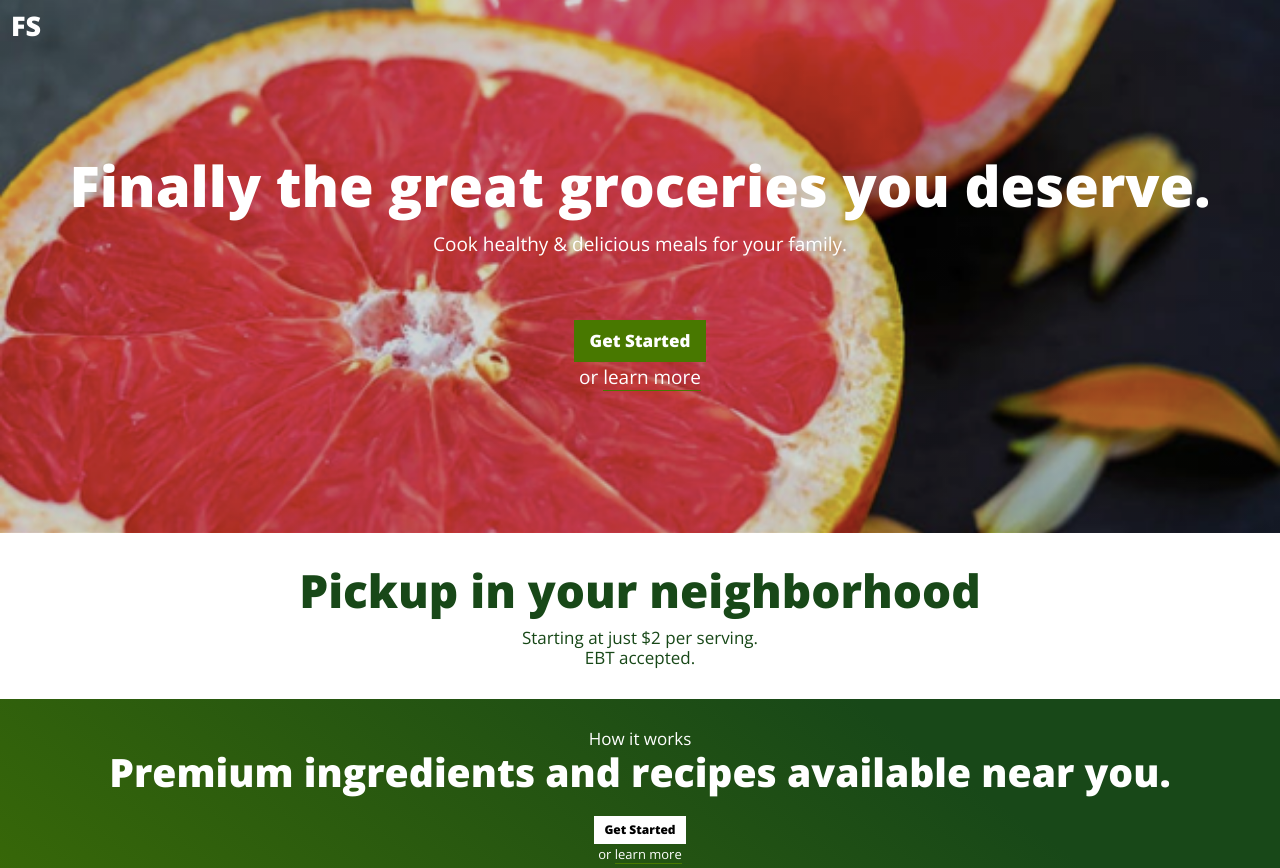
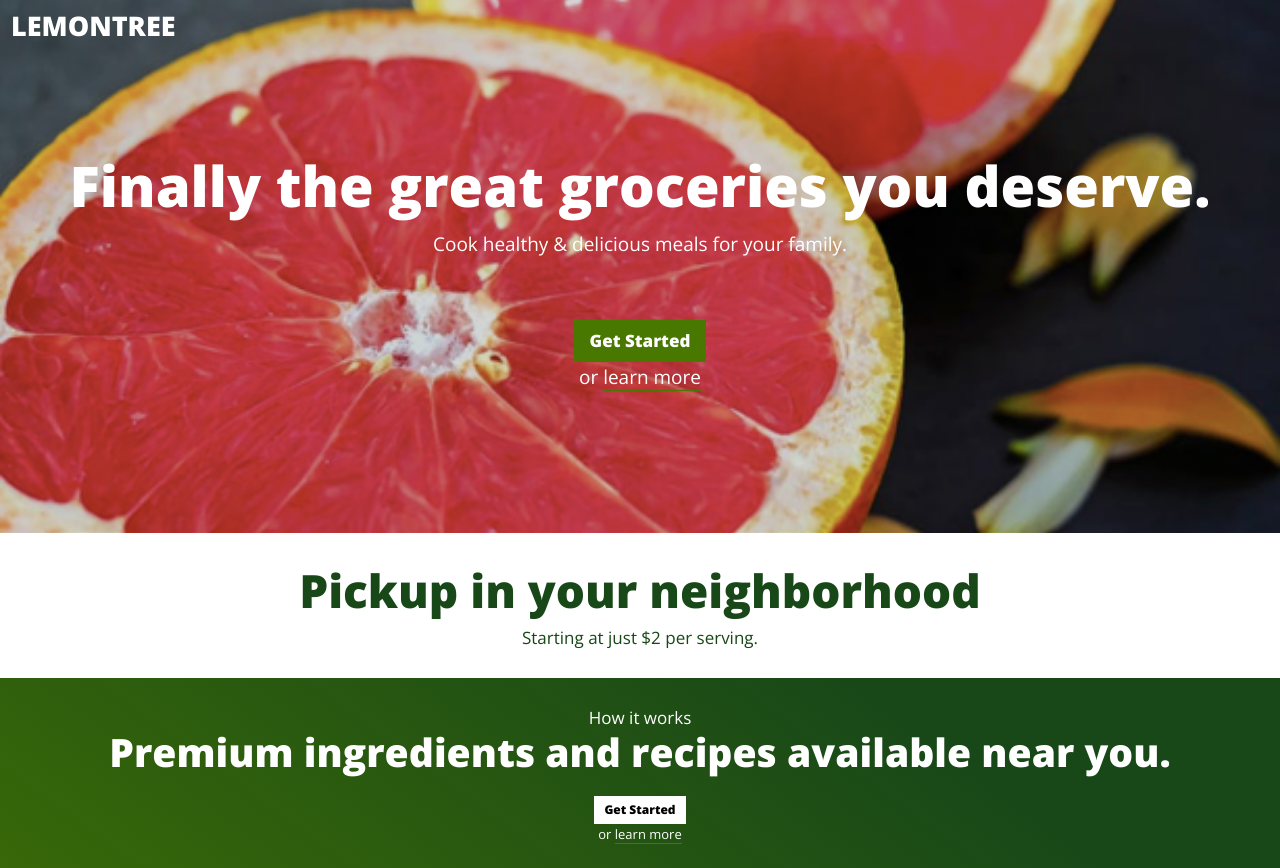
Before and after one commit to alexgodin/farmstand, a plain HTML site: page index.html in a window 1280 px wide. Shown: the top 868 px of the page. Drawn offline with nearby package versions, Linux system fonts and the light colour scheme; a script that the page names is missing.

Commit message:
Update 2018-04-03T22:09:34.596Z

```diff
--- a/index.html
+++ b/index.html
@@ -40,8 +40,8 @@
             <span class="icon-bar"></span>
           </button>
           <a class="navbar-brand" href="#">
-            <span class="app-logo">
-              FS
+            <span class="app-logo hidden-xs">
+              Lemontree
             </span>
           </a>
         </div>
@@ -67,7 +67,6 @@
   <div class="block p-y-md text-center">
     <h2 class="m-t-0">Pickup in your neighborhood</h2>
     <h6 class="m-y-0">Starting at just $2 per serving.</h6>
-    <h6 class="m-y-0">EBT accepted.</h6>
   </div>
   <div class="block block-inverse app-gradient p-t" id="one">
   <div class="row text-center m-b">
@@ -192,7 +191,7 @@
   <h1>Have questions? </h1>
   <h6>Text us to learn more. We can't wait to hear from you.</h6>
   <h2><a href="sms://4259546346" class="app-num">425-954-6346</a></h2>
-  <p>Interested in donating? Learn more in our <a class="app-num" href="http://alex.nyc/lemontree.pdf">Fundraising Deck</a></p>
+  <p class="m-t-xl">Interested in donating? Learn more in our <a class="app-num" href="http://alex.nyc/lemontree.pdf">Fundraising Deck</a></p>
 </div>
 </body>
 </html>
```
Also changed, not shown: 1 other file.
